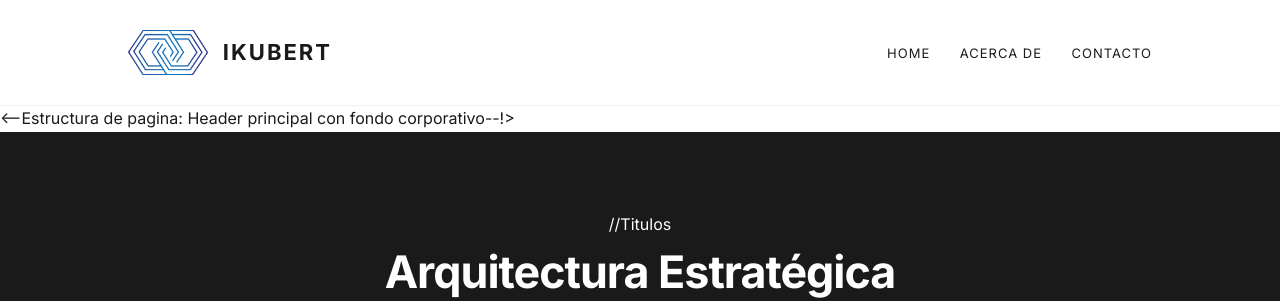
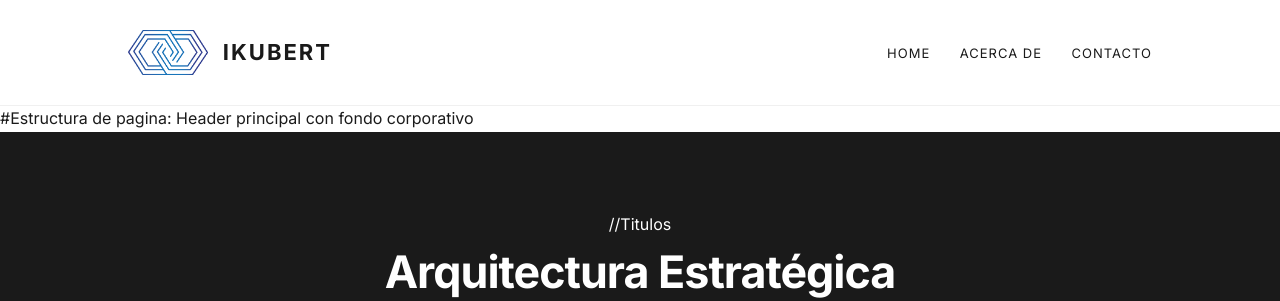
Before and after one commit to IKUBERT/ikubert.github.io, a Jekyll site: the page built from acerca.html, in a window 1280 px wide and 900 px high. Shown: the top 301 px of the window. Built offline with Jekyll 4.4.1, drawn with Linux system fonts in a browser that asks for light colours; part of the change alters nothing that is shown.

```diff
--- a/acerca.html
+++ b/acerca.html
@@ -3,7 +3,7 @@ layout: default
 title: Acerca de | I-KUBERT
 ---
 
-<--Estructura de pagina: Header principal con fondo corporativo--!>
+#Estructura de pagina: Header principal con fondo corporativo
 <header style="text-align: center; padding: 80px 20px; background: #1a1a1a; color: #ffffff;">
 
     //Titulos
```
